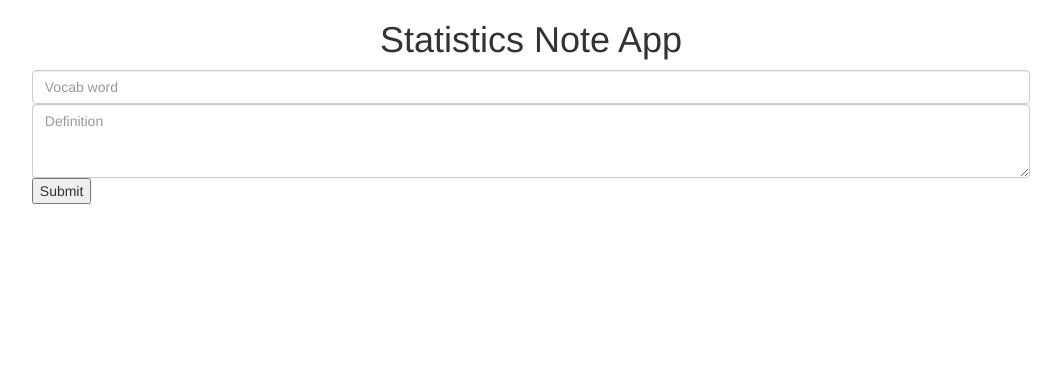
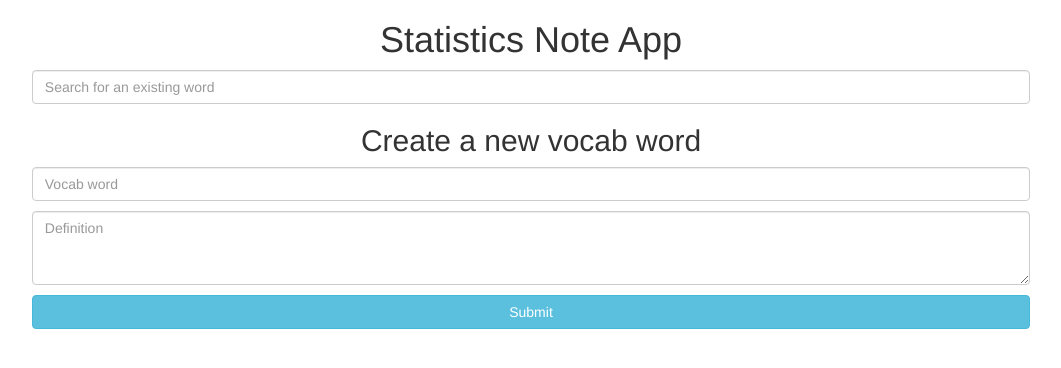
Before and after one commit to anchetadev/statsVocab, a website: page public/index.html in a window 1280 px wide. Shown: the whole page, without its empty margins (109-1170 px from the left). Drawn offline with nearby package versions, Linux system fonts and the light colour scheme; no server answers.

Commit message:
working search bar

```diff
--- a/public/app.js
+++ b/public/app.js
@@ -1,7 +1,9 @@
-/* Note Taker (18.2.6)
- * front-end
- * ==================== */
-
+  $("#searchBar").on("keyup", function() {
+    var value = $(this).val().toLowerCase();
+    $("#results *").filter(function() {
+      $(this).toggle($(this).text().toLowerCase().indexOf(value) > -1)
+    });
+  });
 // Loads results onto the page
 function getResults() {
   // Empty any results currently on the page
--- a/public/index.html
+++ b/public/index.html
@@ -14,11 +14,13 @@
     <h1>Statistics Note App</h1>
     <div id="wrapper">
         <div id="user-input">
+          <input class="form-control" id="searchBar" type="text" placeholder="Search for an existing word">
+          <h2>Create a new vocab word</h2>
           <input class="form-control" type="text" id ='title'placeholder="Vocab word">
           <textarea class="form-control" id="note" rows="3" placeholder="Definition"></textarea>
         <div id="buttons">
           <div id="action-button">
-          <button id="make-new">Submit</button>
+            <button id="make-new" class="btn btn-block btn-info">Submit</button>
           </div>
         </div>
       </div>
--- a/public/styles.css
+++ b/public/styles.css
@@ -1,15 +1,13 @@
-h1 {
+h1, h2 {
     text-align: center;
 }
-#wrapper {
-  /* display: flex;
-  flex-direction: row; */
-}
-
-#user-input {
+#user-input{
     width: 80%;
     padding: 0% 1%;
-    margin: auto;
+    margin:  auto;
+}
+.form-control {
+  margin-bottom: 1%;
 }
 
 #results {
```
Lines whose indentation alone changed are shown as unchanged.
